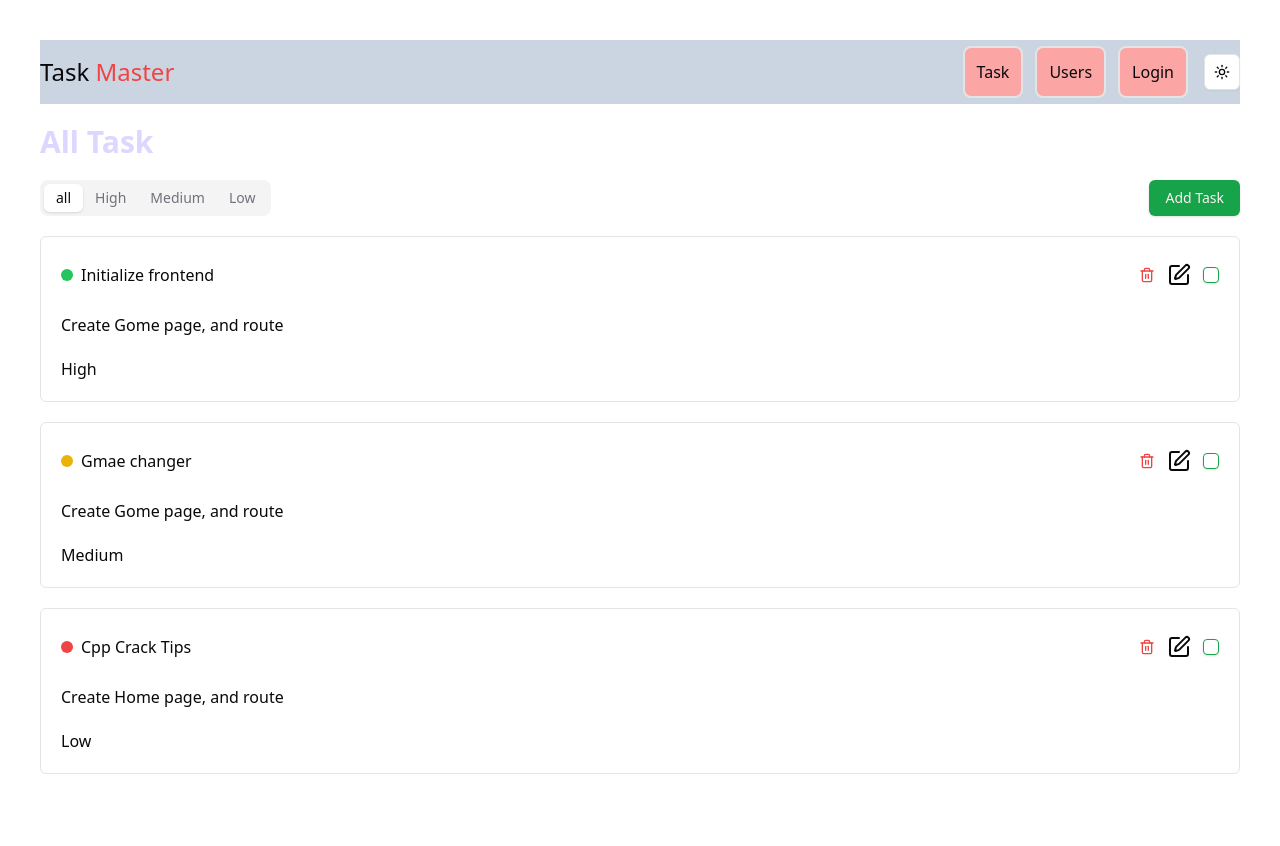
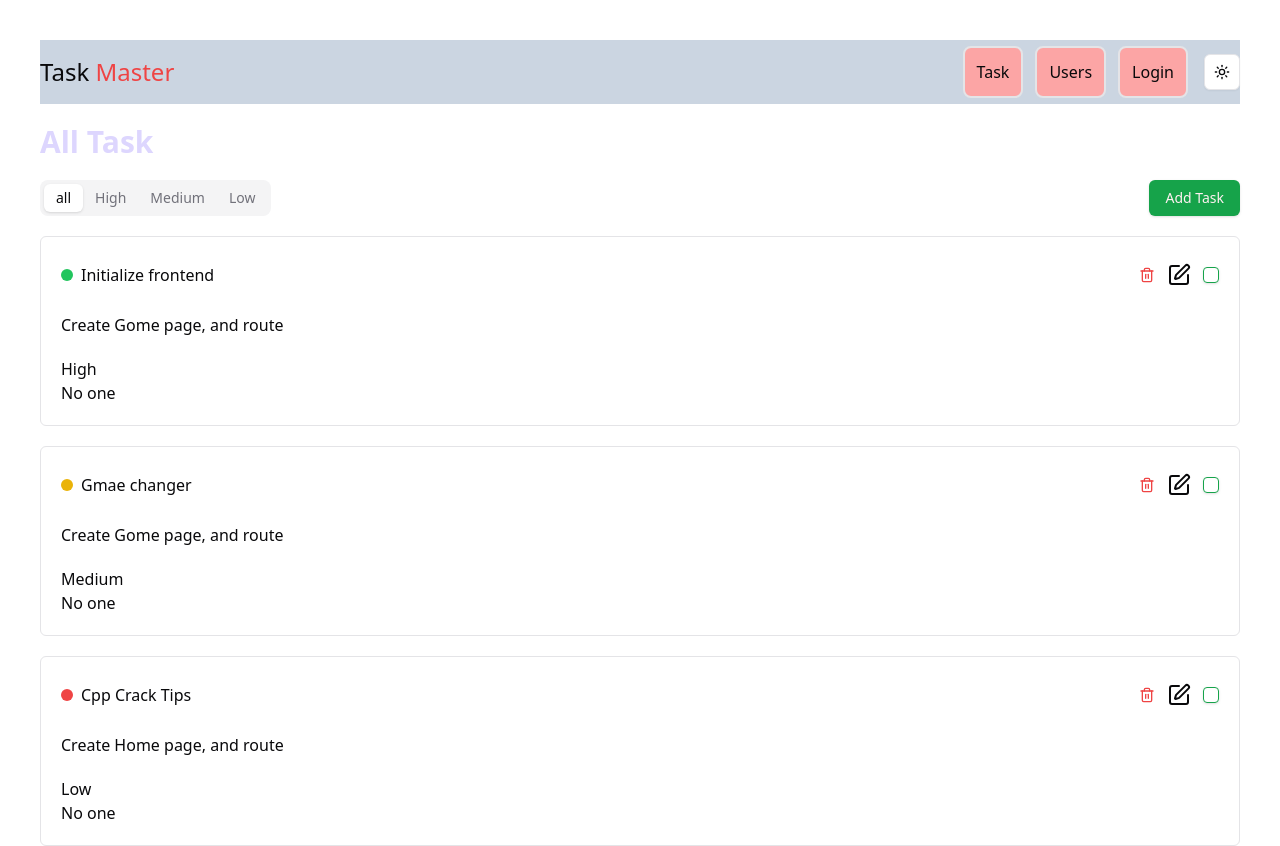
Before and after one commit to nazim1971/Redux-All, a React (Vite) app: page / in a window 1280 px wide. Before the commit the page ends 800 px from the top, so only its background shows below. Built offline with nearby package versions, Linux system fonts and the light colour scheme.

Commit message:
Add assign user

```diff
--- a/src/module/todoTask/AddTaskModel.tsx
+++ b/src/module/todoTask/AddTaskModel.tsx
@@ -39,7 +39,7 @@
       description: task?.description || '',
       dueDate: task?.dueDate || null,
       priority: task?.priority || 'Medium',
-      assignTo: users?.id
+      assignTo: task?.assignTo || ''
     }
   });
 
@@ -120,7 +120,7 @@
                       <PopoverContent className="w-auto p-0" align="start">
                         <Calendar
                           mode="single"
-                          selected={field.value ?? undefined} // Use undefined if null
+                          selected={field.value} // Use undefined if null
                           onSelect={field.onChange}
                           initialFocus
                         />
@@ -157,7 +157,7 @@
 
             <FormField
               control={form.control}
-              name="assignedTo"
+              name="assignTo"
               render={({ field }) => (
                 <FormItem>
                   <FormLabel>Assign To</FormLabel>
--- a/src/module/todoTask/TodoTask.tsx
+++ b/src/module/todoTask/TodoTask.tsx
@@ -3,18 +3,21 @@
 import { cn } from "@/lib/utils"
 import { deleteTask, toogleCompleteState } from "@/redux/features/task/taskSlice"
 
-import { useAppDispatch } from "@/redux/hook"
+import { useAppDispatch, useAppSelector } from "@/redux/hook"
 import { ITask } from "@/types/types"
 import {   Trash2 } from "lucide-react"
 import { AddTaskModel } from "./AddTaskModel"
+import { selectUser } from "@/redux/features/user/userSlice"
 
 interface IProps {
     task: ITask
 }
 
 const TodoTask = ({task}: IProps) => {
+  const users = useAppSelector(selectUser);
+  const dispatch = useAppDispatch()
 
-  const dispatch = useAppDispatch()
+  const assignedUser = users.find(user=> user.id === task.assignTo);
 
   return (
     <div className="border px-5 py-5 rounded-md">
@@ -36,8 +39,10 @@
         <Checkbox checked={task.isCompleted} onClick={()=> dispatch(toogleCompleteState(task.id))} />
         </div>
       </div>
+
       <p className="mt-5"> {task.description} </p>
       <p className="mt-5"> {task.priority} </p>
+      <p>{assignedUser? assignedUser.name : "No one"} </p>
     </div>
   )
 }
--- a/src/pages/User.tsx
+++ b/src/pages/User.tsx
@@ -1,6 +1,5 @@
-
-import TodoTask from "@/module/todoTask/TodoTask";
 import { AddUserModel } from "@/module/user/AddUserModel";
+import TodoUser from "@/module/user/TodoUser";
 import { selectUser } from "@/redux/features/user/userSlice";
 import { useAppSelector } from "@/redux/hook";
 
@@ -22,7 +21,7 @@
        <div className="space-y-5 mt-5">
        {
         users.map(user=>(
-            <TodoTask key={user.id} user={user} />
+            <TodoUser key={user.id} user={user} />
         ))
        }
        </div>
--- a/src/types/types.ts
+++ b/src/types/types.ts
@@ -4,7 +4,8 @@
     description: string;
     dueDate: string;
     isCompleted: boolean;
-    priority: "High" | "Medium" | "Low"
+    priority: "High" | "Medium" | "Low";
+    assignTo?: string
 }
 
 export interface IUser {
```
